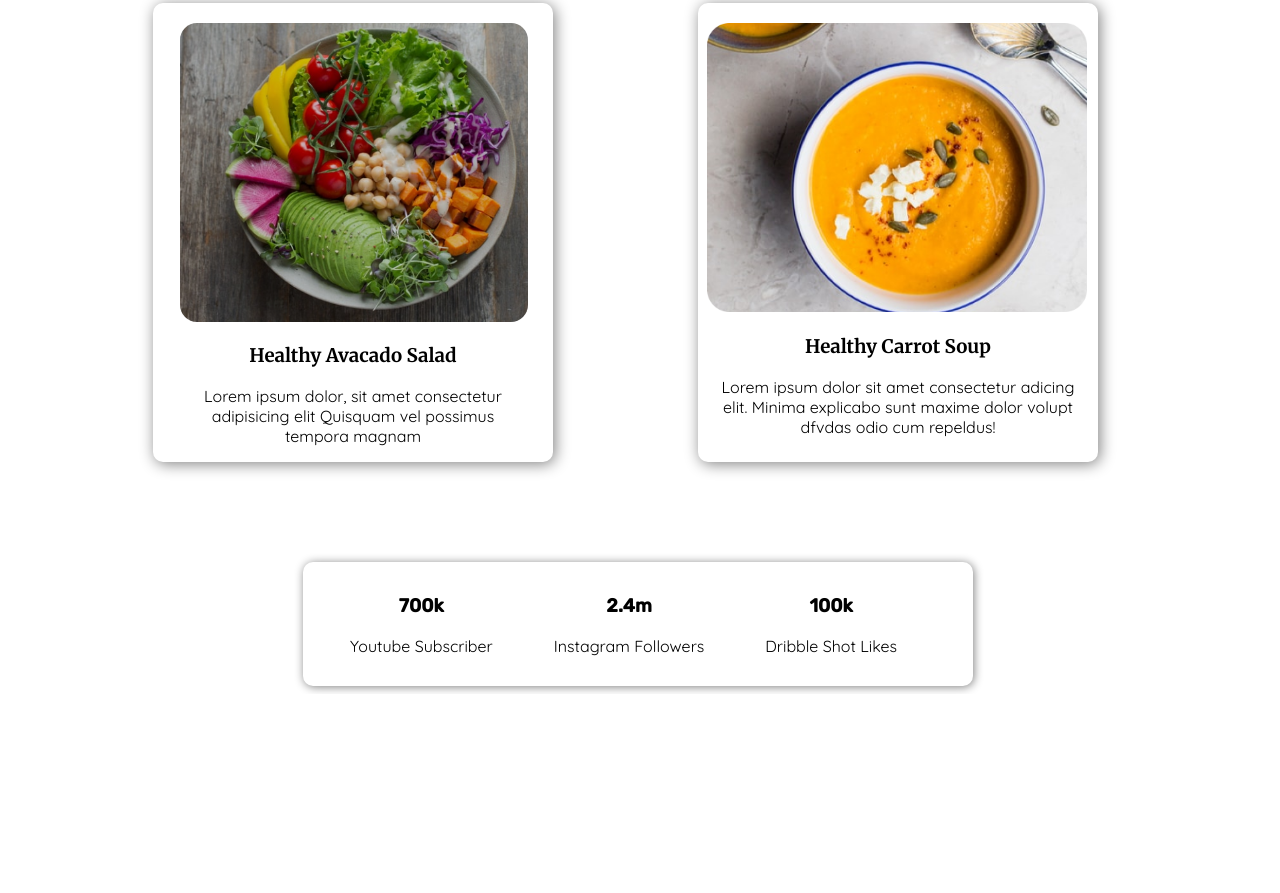
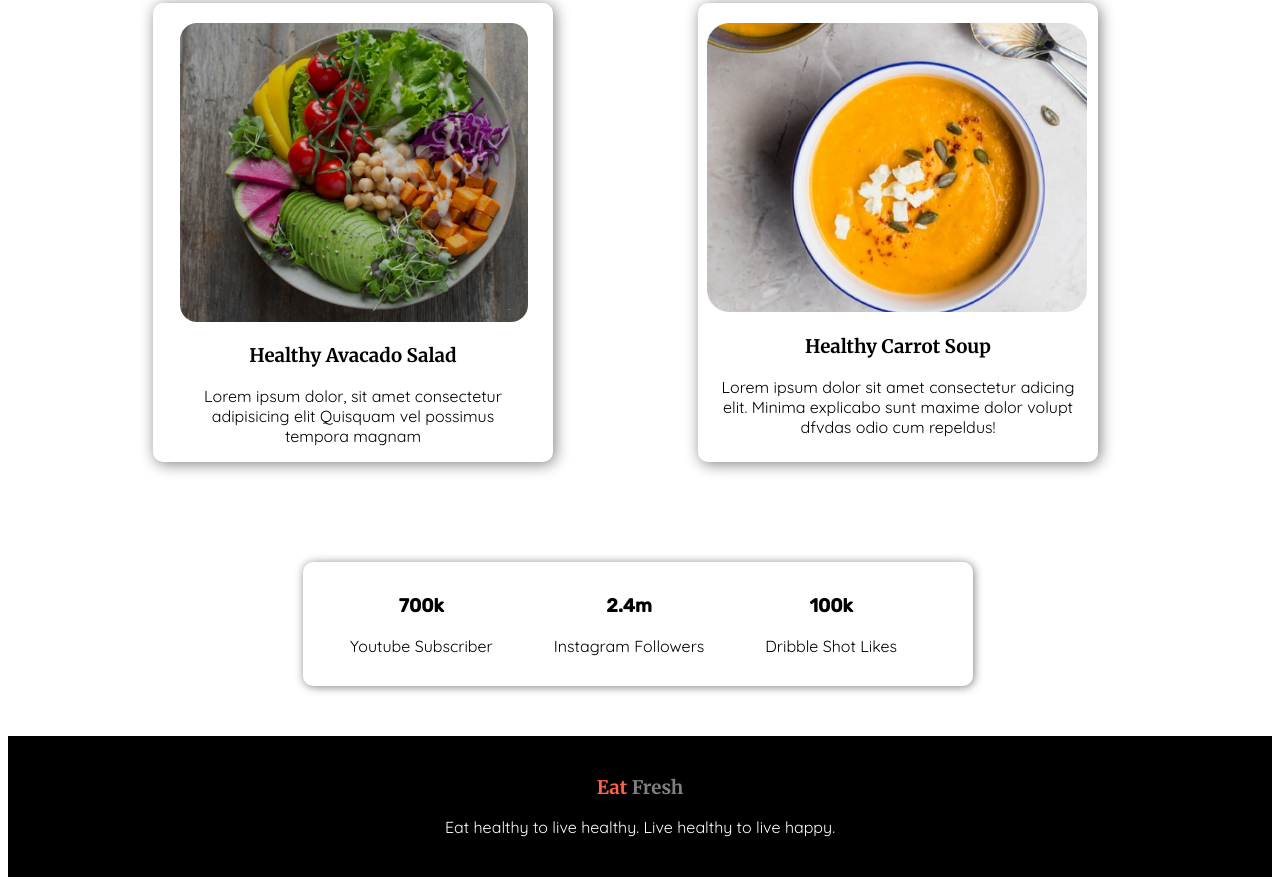
Before and after one commit to rubayetseason/practice1, a plain HTML site: page index.html in a window 1280 px wide. Shown: the part 1214-2107 px from the top of the page. Before the commit the page ends 1908 px from the top, so only its background shows below. Drawn offline with Linux system fonts and the light colour scheme.

Commit message:
all done

```diff
--- a/index.html
+++ b/index.html
@@ -31,8 +31,8 @@
 <body>
     <section class="flex section1">
         <div class="width skip">
-            <h1 class="title1"><span>Skip</span> The Diet,</h1>
-            <h1 class="title1">Just Eat <span>Healthy</span></h1>
+            <h1 class="title1"><span class="org">Skip</span> The Diet,</h1>
+            <h1 class="title1">Just Eat <span class="org">Healthy</span></h1>
             <h1 class="title1">With Food Network</h1>
             <p class="para">Imagine you don't need a diet because we provide <br> healthy and delicious food for you!
             </p>
@@ -91,5 +91,9 @@
         </div>
     </section>
 </body>
+<footer>
+    <h3 id="spa"><span class="org">Eat</span> <span id="gre">Fresh</span></h3>
+    <p id="white">Eat healthy to live healthy. Live healthy to live happy.</p>
+</footer>
 
 </html>
--- a/style.css
+++ b/style.css
@@ -1,4 +1,4 @@
-span {
+.org {
     color: tomato;
 }
 
@@ -165,3 +165,23 @@ body {
     padding: 14px;
     margin-left: 33px;
 }
+
+footer {
+    text-align: center;
+    background-color: black;
+}
+
+#white {
+    color: white;
+    font-family: 'Quicksand', sans-serif;
+    padding-bottom: 40px;
+}
+
+#gre {
+    color: grey;
+}
+
+#spa {
+    margin-top: 50px;
+    padding-top: 40px;
+}
```
